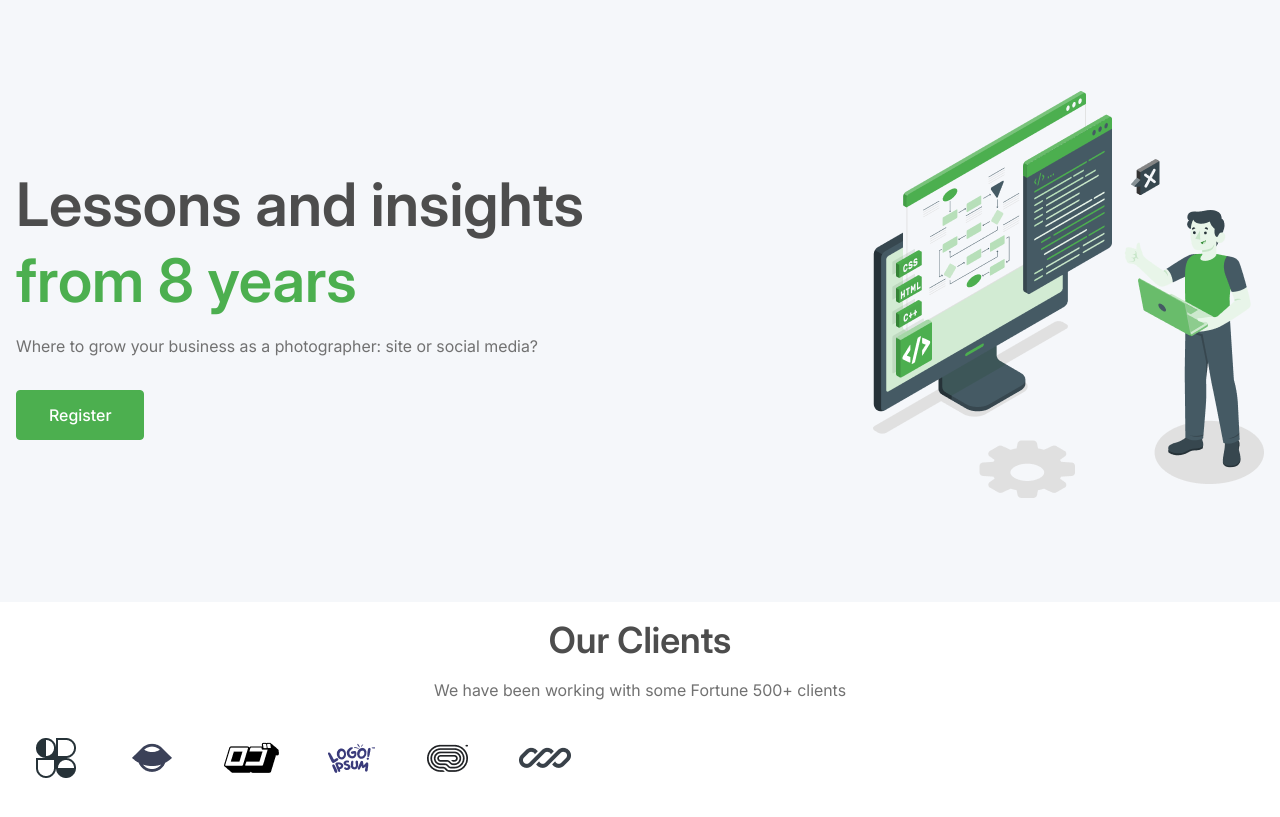
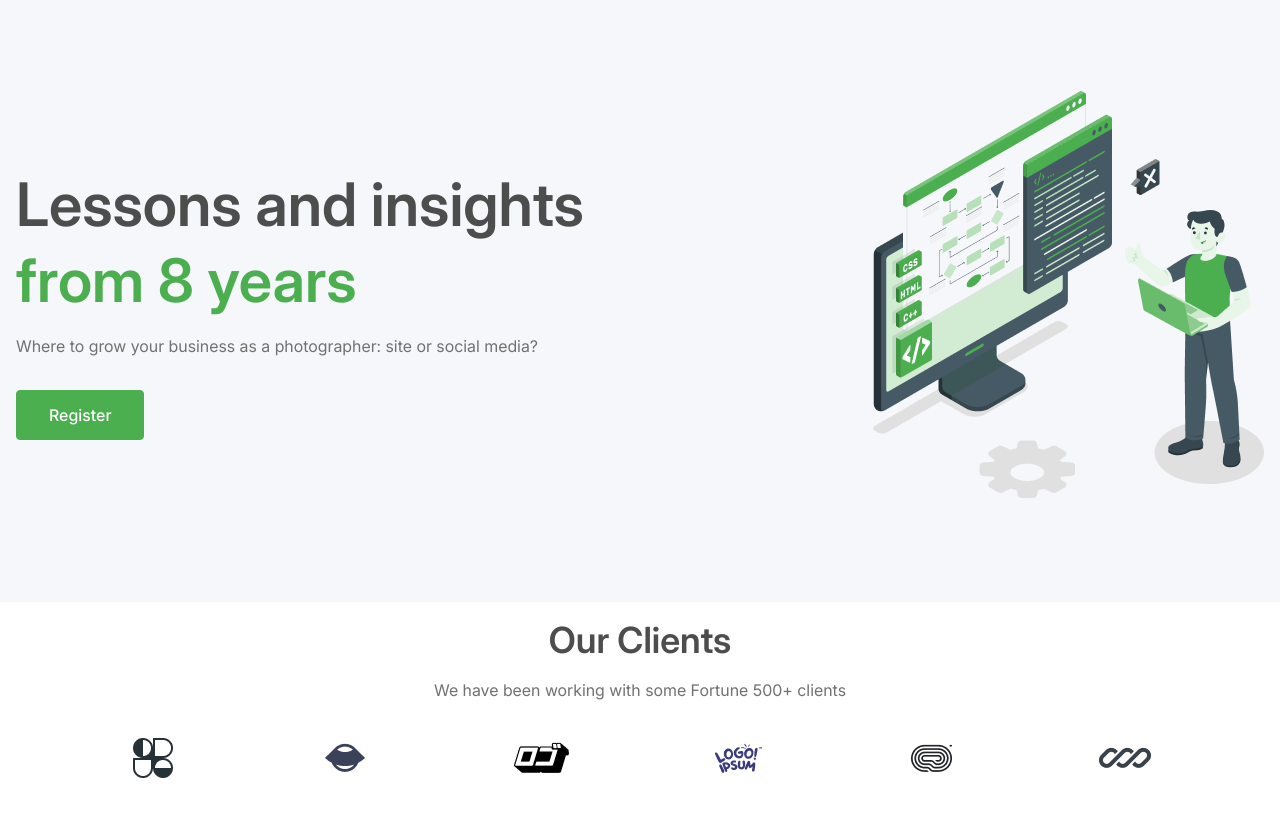
Before and after one commit to iecya/nexcent-saas-case-study, a website: page index.html in a window 1280 px wide. Shown: the part 67-884 px from the top of the page. Drawn offline with nearby package versions, Linux system fonts and the light colour scheme; files that its build step writes are made by us from their sources; a web font is replaced by a local one.

Commit message:
Clients section for tablet and desktop

```diff
--- a/index.html
+++ b/index.html
@@ -71,7 +71,7 @@
     <div class="max-w-screen-xl mx-auto p-4 text-center">
         <h2 class="heading-2">Our Clients</h2>
         <p class="text-grey mt-4">We have been working with some Fortune 500+ clients</p>
-        <div class="flex flex-wrap gap-12 p-4 my-4">
+        <div class="flex flex-wrap gap-12 p-4 my-4 md:justify-evenly">
             <img src="./assets/img/client-1.png">
             <img src="./assets/img/client-2.png">
             <img src="./assets/img/client-3.png">
```
